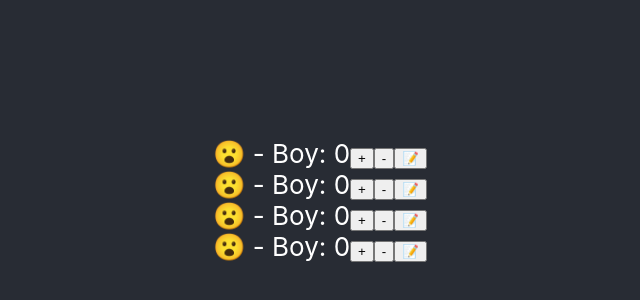
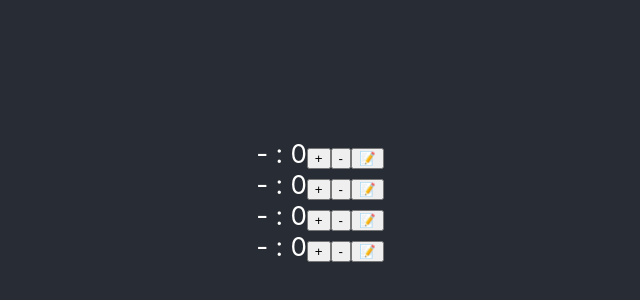
Before and after one commit to Bs1987/state-examples, a React (Create React App) app: page / in a window 1280 px wide. Shown: the part 200-500 px from the top of the page, without its empty margins (320-960 px from the left). Built offline with nearby package versions, Linux system fonts and the light colour scheme.

Commit message:
split up components using props and callback props

```diff
--- /dev/null
+++ b/src/PlayerForm.js
@@ -0,0 +1,24 @@
+function PlayerForm (props) {
+	return (
+	 <div>
+		 <label>Playername </label>
+		 <input
+		  placeholder="type your name"
+		  value={props.name}
+		  onChange={(event) => props.setName(event.target.value)}
+		 />
+		 <button onClick={() => props.setEditMode(false)}>Submit</button>
+		 <select
+		  value={props.avatar}
+		  onChange={(event) => props.setAvatar(event.target.value)}
+		 >
+			 <option>😁</option>
+			 <option>🙀</option>
+			 <option>😍</option>
+			 <option>😎</option>
+		 </select>
+	 </div>
+	);
+}
+
+export default PlayerForm;
--- /dev/null
+++ b/src/PlayerScore.js
@@ -0,0 +1,14 @@
+function PlayerScore (props) {
+	return (
+	 <div>
+		 {props.avatar} - {props.name}: {props.score}
+		 {props.score === 10 && <p>Jij bent de winnaar!!!!</p>}
+		 <button onClick={() => props.setScore(props.score + 1)}>+</button>
+		 <button onClick={() => props.setScore(props.score - 1)}>-</button>
+		 <button onClick={() => props.setEditMode(!props.editMode)}>📝</button>
+	 </div>
+	)
+	 ;
+}
+
+export default PlayerScore;
--- a/src/User.js
+++ b/src/User.js
@@ -1,4 +1,6 @@
 import {useState} from "react";
+import PlayerForm from "./PlayerForm"
+import PlayerScore from "./PlayerScore"
 
 function User (props) {
 	// score: getter current state of "score"
@@ -7,9 +9,9 @@ function User (props) {
 	//useState is a hook: starts with "use"
 
 	const [score, setScore] = useState(0);
-	const [name, setName] = useState("Boy");
-	const [avatar, setAvatar] = useState("😮")
-	const [editMode, setEditmote] = useState(false);
+	const [name, setName] = useState("");
+	const [avatar, setAvatar] = useState("")
+	const [editMode, setEditmode] = useState(false);
 
 	//onclick
 	// formulier laten verdwijnen
@@ -20,27 +22,22 @@ function User (props) {
 
 	return (
 	 <div>
-		 {editMode && <div>
-			 <label>Playername </label>
-			 <input
-			  value={name}
-			  onChange={(event) => setName(event.target.value)}
-			 />
-			 <button onClick={() => setEditmote(false)}>Submit</button>
-			 <select
-			  value={avatar}
-			  onChange={(event) => setAvatar(event.target.value)}
-			 >
-				 <option>😁</option>
-				 <option>🙀</option>
-				 <option>😍</option>
-				 <option>😎</option>
-			 </select>
-		 </div>}
-		 {avatar} - {name}: {score}
-		 <button onClick={() => setScore(score + 1)}>+</button>
-		 <button onClick={() => setScore(score - 1)}>-</button>
-		 <button onClick={() => setEditmote(!editMode)}>📝</button>
+		 {editMode &&
+		 <PlayerForm
+		  name={name}
+		  avatar={avatar}
+		  setAvatar={setAvatar}
+		  setName={setName}
+		  setEditMode={setEditmode}/>
+		 }
+		 <PlayerScore
+		  avatar={avatar}
+		  name={name}
+		  score={score}
+		  setScore={setScore}
+		  setEditMode={setEditmode}
+		  editMode={editMode}
+		 />
 	 </div>
 	);
 }
```
